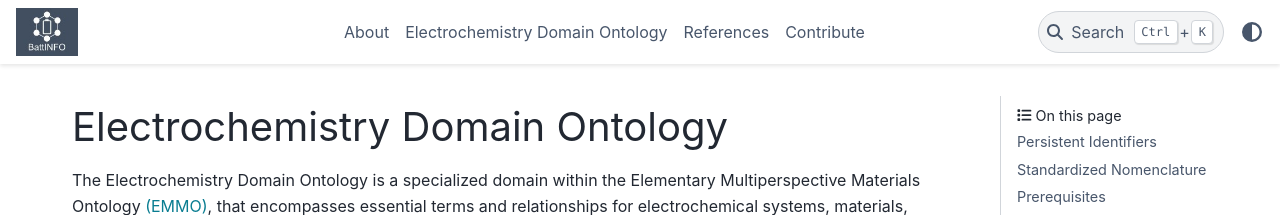
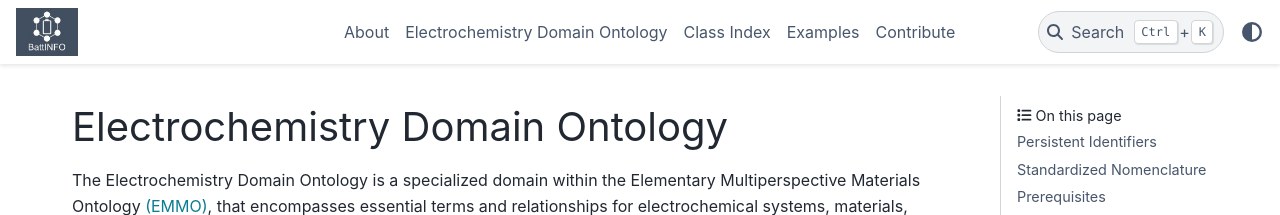
Before and after one commit to emmo-repo/domain-electrochemistry, a Sphinx documentation site: the page built from sphinx/index.rst, in a window 1280 px wide. Shown: the top 215 px of the page. Built offline with Sphinx 7.4.7 and the PyData theme 0.15.4, drawn with Linux system fonts in a browser that asks for light colours.

Commit message:
update docs

```diff
--- a/sphinx/index.rst
+++ b/sphinx/index.rst
@@ -5,7 +5,8 @@
 
    About <about>
    self
-   References <electrochemistry>
+   Class Index <electrochemistry>
+   Examples <examples>
    Contribute <contribute>
 
 
@@ -177,12 +178,6 @@ directly from the web. Commands for both options are given below:
    # Loading from web
    electrochemistry = get_ontology('https://raw.githubusercontent.com/emmo-repo/domain-electrochemistry/master/inferred_version/electrochemistry-inferred.ttl').load()
 
-.. raw:: html
-
-   <div style="position: relative; padding-top: 56.25%; height: 0;">
-   <iframe src="https://json-ld.org/playground/" style="position: absolute; top: 0; left: 0; width: 100%; height: 100%;" frameborder="0" allowfullscreen></iframe>
-   </div>
-
 Contributing
 ------------
 
--- a/sphinx/ttl_to_rst.py
+++ b/sphinx/ttl_to_rst.py
@@ -65,9 +65,9 @@ def extract_terms_info_sparql(g: Graph)-> list:
 def render_rst_top() -> str:
 
     top_rst = """
-==========
-References
-==========
+===========
+Class Index
+===========
 
 """
 
```
Also changed, not shown: sphinx/examples.rst (added, +8 -0 lines).
